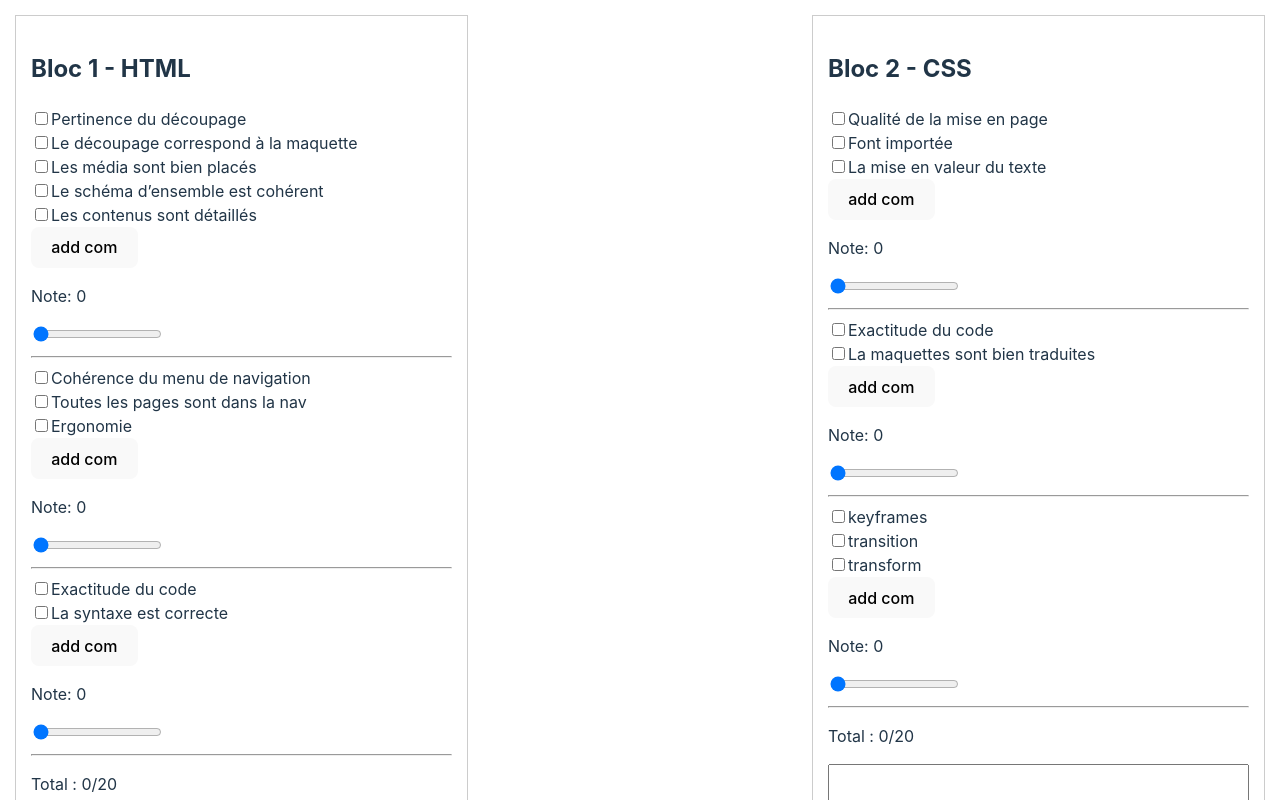
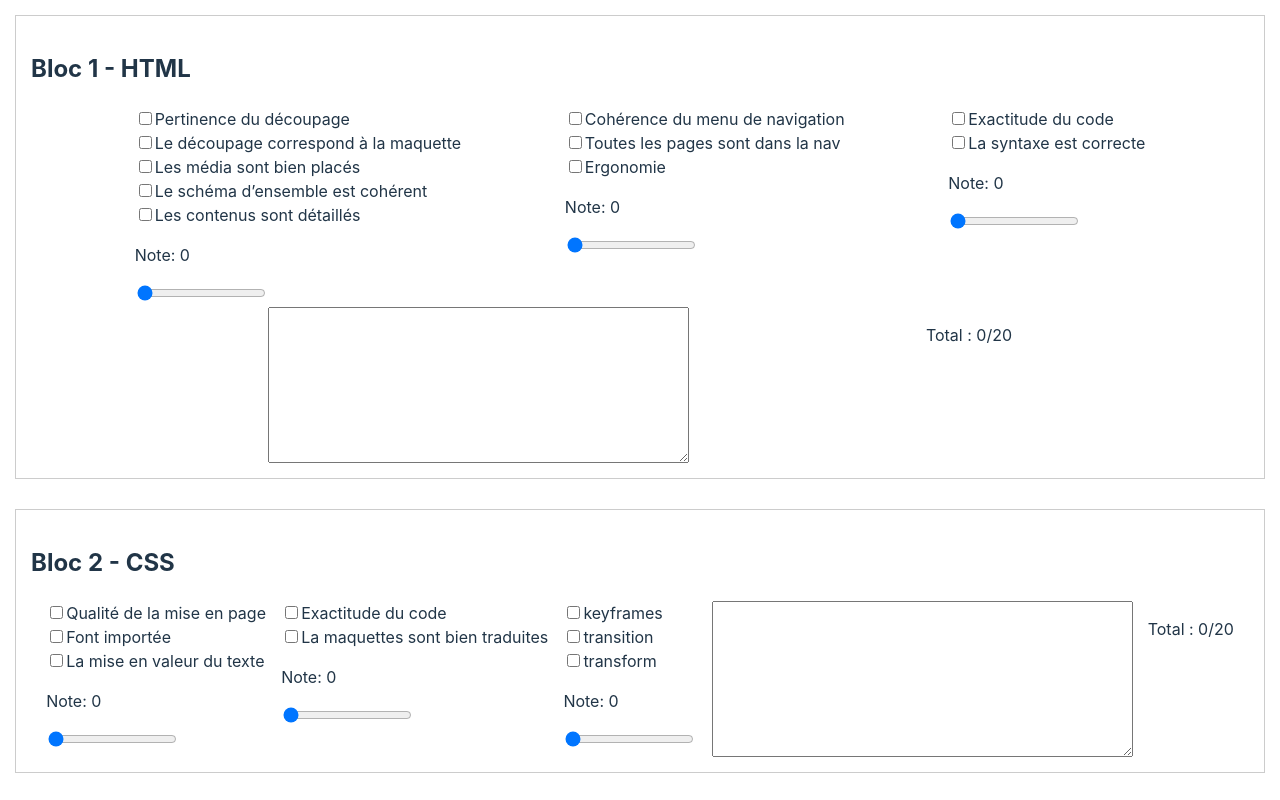
Before and after one commit to BackGrowZ/jury-3wa, a React (Vite) app: page / in a window 1280 px wide. Shown: the top 800 px of the page. Built offline with nearby package versions, Linux system fonts and the light colour scheme.

Commit message:
update mise en page

```diff
--- a/src/App.jsx
+++ b/src/App.jsx
@@ -17,7 +17,7 @@ function App() {
           <article>
             {item.evaluations.map((evaluation, evaluationId) => (
               <div key={evaluationId}>
-                <div style={{ display: "grid", border: "none" }}>
+                <div style={{ display: "grid" }}>
                   {evaluation.checkboxes.map((checkbox, checkboxId) => (
                     <Checkbox
                       key={checkboxId}
@@ -29,13 +29,12 @@ function App() {
                     />
                   ))}
                 </div>
-                <Commentary value={evaluation.comment} blocId={blocId} evaluationId={evaluationId} />
+                {/* <Commentary value={evaluation.comment} blocId={blocId} evaluationId={evaluationId} /> */}
                 <Rate value={evaluation.note} blocId={blocId} evaluationId={evaluationId} />
-                <hr />
               </div>
             ))}
+            <Commentary value={item.comment} blocId={blocId} evaluationId={undefined} />
             <p>Total : {item.total}/20</p>
-            <Commentary value={item.comment} blocId={blocId} evaluationId={undefined} />
           </article>
         </section>
       ))}
--- a/src/index.css
+++ b/src/index.css
@@ -80,4 +80,11 @@ section {
   border: 1px solid #ccc;
   margin: 15px;
   padding: 15px;
+  width: 100%;
 }
+
+article {
+  display: flex;
+  flex-wrap: wrap;
+  justify-content: space-evenly;
+}
```
